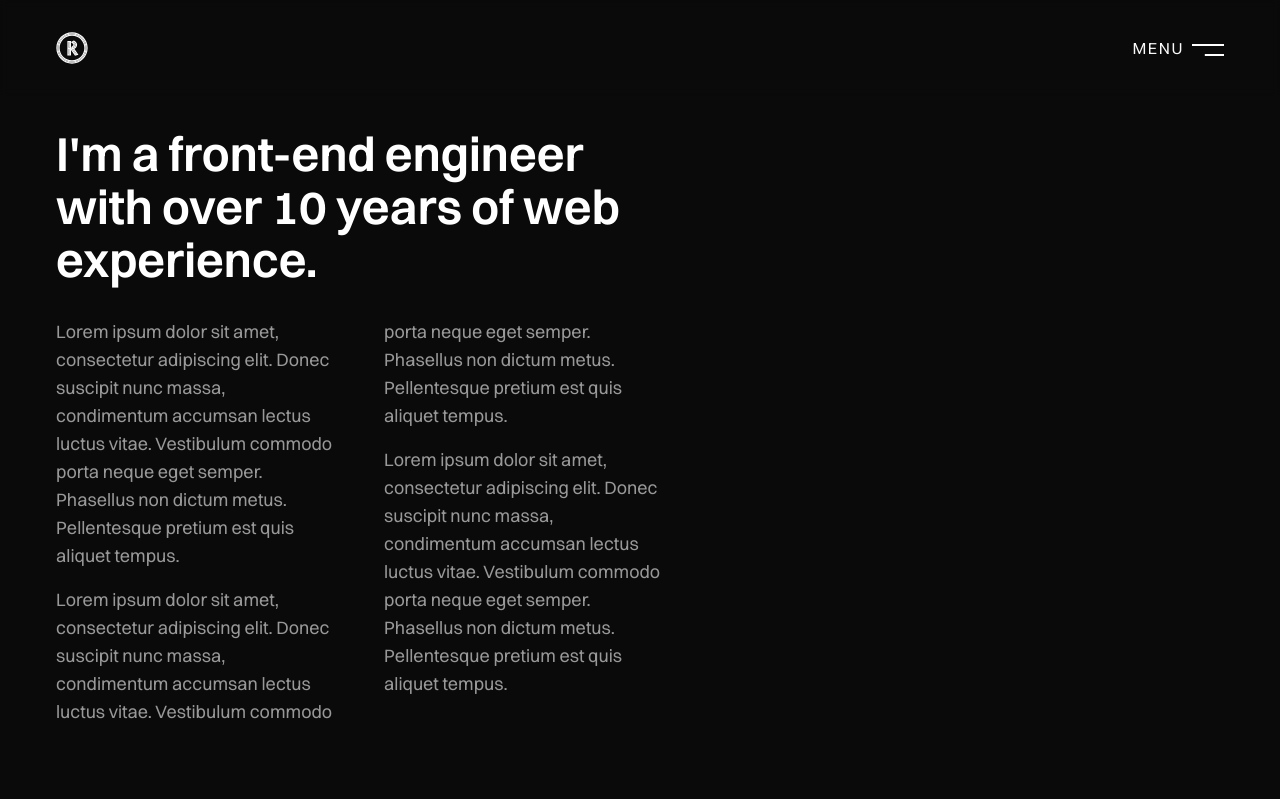
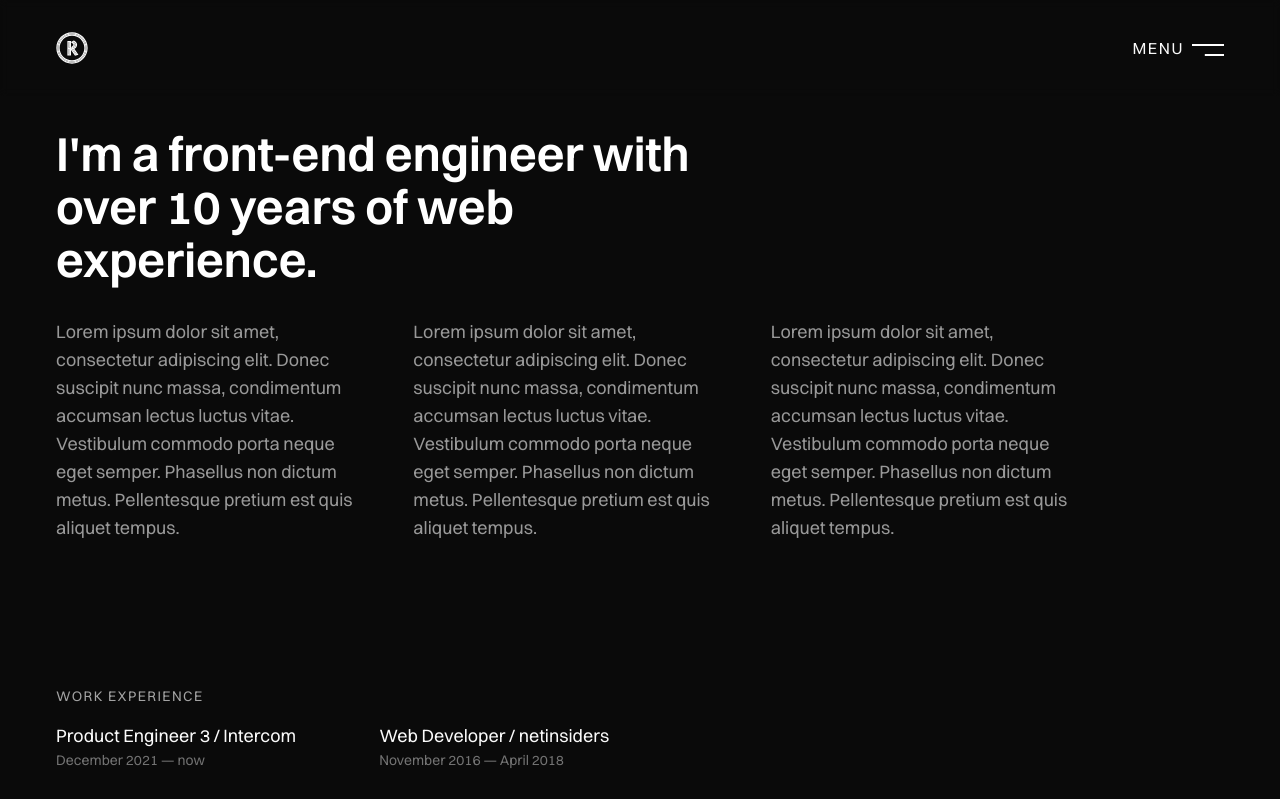
Before and after one commit to rathesDot/rathes.me, a Next.js app: page /about in a window 1280 px wide. Shown: the top 799 px of the page. Built offline with nearby package versions, Linux system fonts and the light colour scheme.

Commit message:
💄 Large screens cleanup

```diff
--- a/src/pages/about.tsx
+++ b/src/pages/about.tsx
@@ -19,7 +19,7 @@ import { SayHi } from "../patterns"
 import { cva } from "class-variance-authority"
 
 const readMore = cva(
-  "relative delay-100 after:h-8 after:bg-gradient-to-t after:from-neutral-950 after:absolute after:bottom-0 after:inset-x-0 transition-all overflow-hidden md:columns-2 md:after:hidden md:[&>p]:mt-0 md:mt-8 md:gap-12",
+  "relative delay-100 after:h-8 after:bg-gradient-to-t after:from-neutral-950 after:absolute after:bottom-0 after:inset-x-0 transition-all overflow-hidden md:columns-2 md:after:hidden md:[&>p]:mt-0 md:mt-8 md:gap-12 lg:columns-3 lg:max-w-5xl",
   {
     variants: {
       open: {
@@ -35,8 +35,8 @@ const AboutMe: React.FC<React.PropsWithChildren<NextPage>> = () => {
   return (
     <PageLayout>
       <Meta title="About me" />
-      <div className="max-w-[720px] p-8 md:px-14">
-        <Heading1>
+      <div className="max-w-[720px] p-8 md:px-14 lg:max-w-none">
+        <Heading1 className="lg:max-w-2xl">
           I'm a front-end engineer with over 10 years of web experience.
         </Heading1>
         <section className={readMore({ open })}>
--- a/src/pages/blog/[language]/[slug].tsx
+++ b/src/pages/blog/[language]/[slug].tsx
@@ -81,7 +81,7 @@ const Blogpost: NextPage<InferGetStaticPropsType<typeof getStaticProps>> = ({
   return (
     <PageLayout>
       <Meta title={title} description={excerpt} meta={meta} />
-      <div className="max-w-xl p-8 md:px-14">
+      <div className="max-w-[720px] p-8 md:px-14">
         {image && (
           <ImageWrapper aspect="16/9" className="mb-8">
             <Image src={image} fill sizes="704px" priority alt={title} />
```
